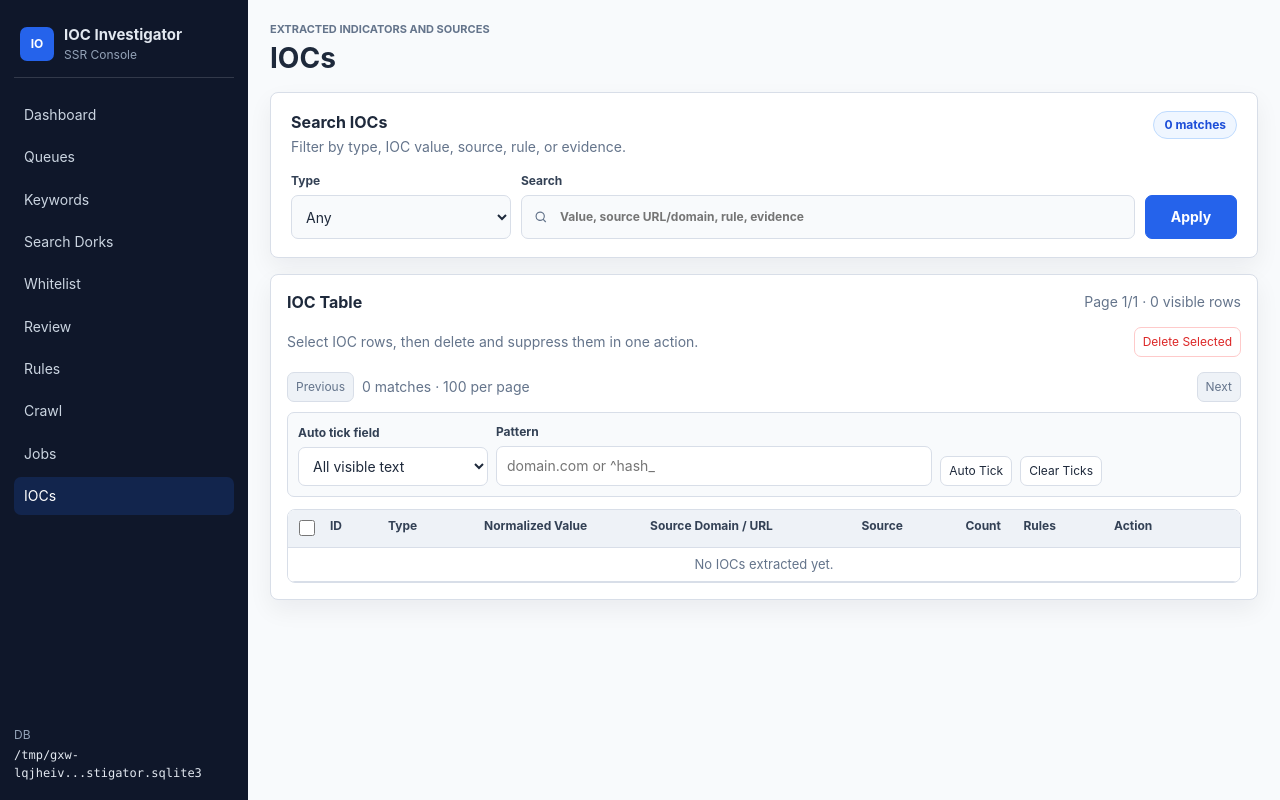
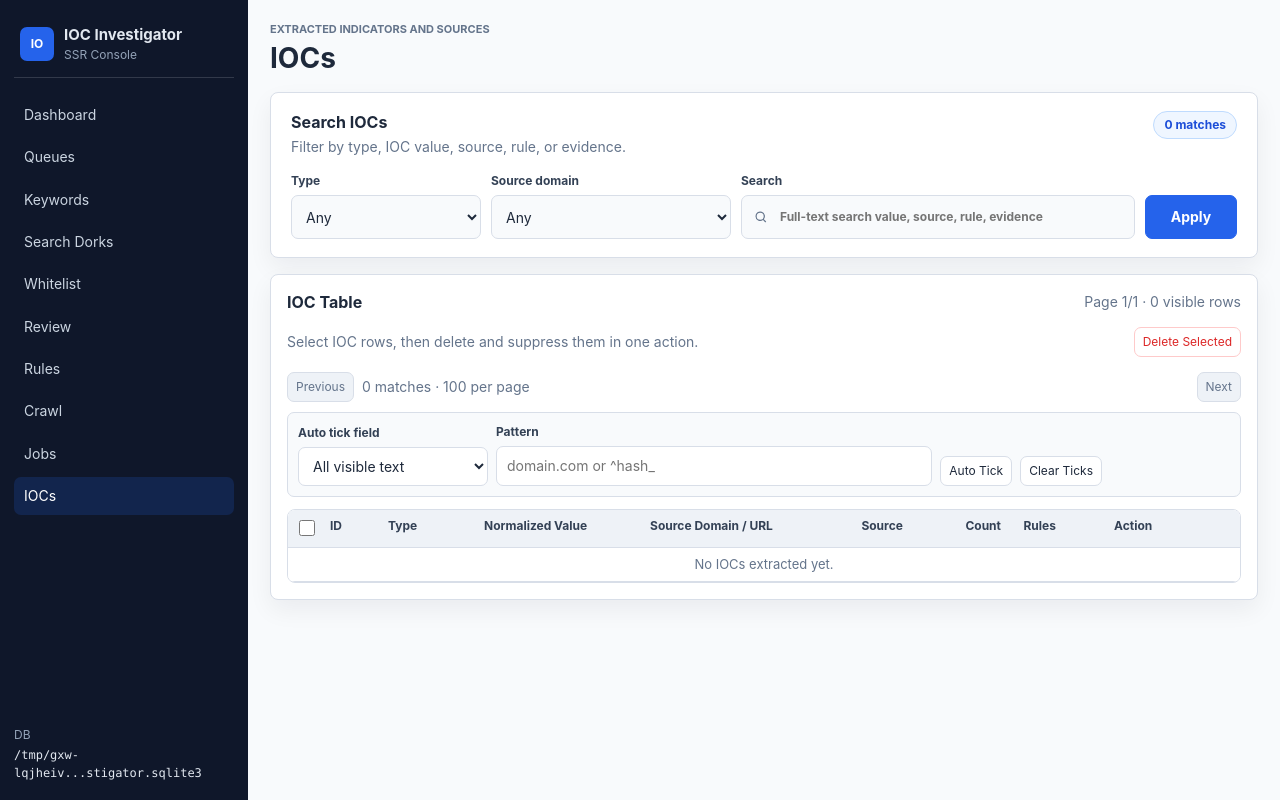
Before and after one commit to giangnamG/crawl-ioc, a Flask app: page /iocs in a window 1280 px wide. Run offline with Flask 3, Linux system fonts and the light colour scheme; data comes from the database, SQL or seed files in the repository; data that the repository does not hold is empty; some libraries are stand-ins or nearby versions.

Commit message:
Add IOC domain filter and full-text search

```diff
--- a/ioc_app/app.py
+++ b/ioc_app/app.py
@@ -982,16 +982,24 @@ def create_app(start_worker: bool = False) -> Flask:
         selected_id = request.args.get("ioc_id", type=int)
         ioc_type = request.args.get("type", "")
         q = request.args.get("q", "").strip()
+        source_domain = normalize_ioc_domain_filter(request.args.get("domain", ""))
         page_size = request.args.get("page_size", type=int) or DEFAULT_IOC_PAGE_SIZE
         with connect() as conn:
-            total = count_iocs(conn, ioc_type, q)
+            total = count_iocs(conn, ioc_type, q, source_domain)
             pagination = build_pagination(
                 request.args.get("page", type=int),
                 total,
                 page_size,
                 DEFAULT_IOC_PAGE_SIZE,
             )
-            rows = query_iocs(conn, ioc_type, q, pagination["page_size"], pagination["offset"])
+            rows = query_iocs(
+                conn,
+                ioc_type,
+                q,
+                source_domain,
+                pagination["page_size"],
+                pagination["offset"],
+            )
             sources = []
             selected = None
             if selected_id:
@@ -1023,6 +1031,7 @@ def create_app(start_worker: bool = False) -> Flask:
             sources=sources,
             ioc_type=ioc_type,
             q=q,
+            source_domain=source_domain,
             pagination=pagination,
         )
 
@@ -1092,7 +1101,12 @@ def create_app(start_worker: bool = False) -> Flask:
             ).fetchone()
             if not row:
                 flash("IOC not found.", "error")
-                return redirect(url_for("iocs", type=request.form.get("type", ""), q=request.form.get("q", "")))
+                return redirect(url_for(
+                    "iocs",
+                    type=request.form.get("type", ""),
+                    q=request.form.get("q", ""),
+                    domain=request.form.get("domain", ""),
+                ))
             source_count = scalar(conn, "SELECT COUNT(*) FROM ioc_sources WHERE ioc_id = ?", (ioc_id,))
             conn.execute(
                 """
@@ -1112,6 +1126,7 @@ def create_app(start_worker: bool = False) -> Flask:
             "iocs",
             type=request.form.get("type", ""),
             q=request.form.get("q", ""),
+            domain=request.form.get("domain", ""),
             page=request.form.get("page", type=int) or 1,
         ))
 
@@ -1120,7 +1135,12 @@ def create_app(start_worker: bool = False) -> Flask:
         ioc_ids = unique_ints(request.form.getlist("ioc_ids"))
         if not ioc_ids:
             flash("Select at least one IOC row.", "error")
-            return redirect(url_for("iocs", type=request.form.get("type", ""), q=request.form.get("q", "")))
+            return redirect(url_for(
+                "iocs",
+                type=request.form.get("type", ""),
+                q=request.form.get("q", ""),
+                domain=request.form.get("domain", ""),
+            ))
 
         placeholders = ",".join("?" for _ in ioc_ids)
         with connect() as conn:
@@ -1158,6 +1178,7 @@ def create_app(start_worker: bool = False) -> Flask:
             "iocs",
             type=request.form.get("type", ""),
             q=request.form.get("q", ""),
+            domain=request.form.get("domain", ""),
             page=request.form.get("page", type=int) or 1,
         ))
 
@@ -2042,19 +2063,73 @@ def query_keyword_search_results(conn, queue_id: int):
     ).fetchall()
 
 
-def build_ioc_filters(ioc_type: str, q: str) -> tuple[str, list[object]]:
+def normalize_ioc_domain_filter(value: str | None) -> str:
+    raw = (value or "").strip().lower()
+    if raw == "code-hosts":
+        raw = "github.com,gitlab.com"
+    domains: list[str] = []
+    for part in raw.split(","):
+        domain = part.strip()
+        if not domain:
+            continue
+        if "://" in domain:
+            domain = urlsplit(domain).hostname or ""
+        domain = domain.split("/", 1)[0].split(":", 1)[0].strip().lstrip(".")
+        domain = "".join(char for char in domain if char.isalnum() or char in ".-")
+        if domain and domain not in domains:
+            domains.append(domain)
+    return ",".join(domains)
+
+
+def split_ioc_search_tokens(q: str) -> list[str]:
+    return [token.lower() for token in q.split() if token.strip()][:12]
+
+
+def build_ioc_filters(ioc_type: str, q: str, source_domain: str = "") -> tuple[str, list[object]]:
     params: list[object] = []
     where = ["COALESCE(i.deleted, 0) = 0"]
     if ioc_type:
         where.append("i.type = ?")
         params.append(ioc_type)
-    if q:
-        like = f"%{q}%"
+
+    source_domains = [item for item in source_domain.split(",") if item]
+    if source_domains:
+        domain_clauses = []
+        for domain in source_domains:
+            domain_clauses.append(
+                """
+                (
+                  LOWER(COALESCE(u3.domain, '')) = ?
+                  OR LOWER(COALESCE(u3.domain, '')) LIKE ?
+                )
+                """
+            )
+            params.extend([domain, f"%.{domain}"])
+        where.append(
+            """
+            EXISTS (
+              SELECT 1
+              FROM ioc_sources sd
+              JOIN urls u3 ON u3.id = sd.source_url_id
+              WHERE sd.ioc_id = i.id
+                AND (
+            """
+            + " OR ".join(domain_clauses)
+            + """
+                )
+            )
+            """
+        )
+
+    for token in split_ioc_search_tokens(q):
+        like = f"%{token}%"
         where.append(
             """
             (
-              i.value_norm LIKE ?
-              OR i.value_raw LIKE ?
+              CAST(i.id AS TEXT) LIKE ?
+              OR LOWER(COALESCE(i.type, '')) LIKE ?
+              OR LOWER(COALESCE(i.value_norm, '')) LIKE ?
+              OR LOWER(COALESCE(i.value_raw, '')) LIKE ?
               OR EXISTS (
                 SELECT 1
                 FROM ioc_sources s2
@@ -2062,23 +2137,23 @@ def build_ioc_filters(ioc_type: str, q: str) -> tuple[str, list[object]]:
                 LEFT JOIN extraction_rules r2 ON r2.id = s2.extraction_rule_id
                 WHERE s2.ioc_id = i.id
                   AND (
-                    u2.domain LIKE ?
-                    OR u2.url_norm LIKE ?
-                    OR s2.source_type LIKE ?
-                    OR r2.name LIKE ?
-                    OR s2.evidence_text LIKE ?
+                    LOWER(COALESCE(u2.domain, '')) LIKE ?
+                    OR LOWER(COALESCE(u2.url_norm, '')) LIKE ?
+                    OR LOWER(COALESCE(s2.source_type, '')) LIKE ?
+                    OR LOWER(COALESCE(r2.name, '')) LIKE ?
+                    OR LOWER(COALESCE(s2.evidence_text, '')) LIKE ?
                   )
               )
             )
             """
         )
-        params.extend([like, like, like, like, like, like, like])
+        params.extend([like, like, like, like, like, like, like, like, like])
     where_sql = "WHERE " + " AND ".join(where) if where else ""
     return where_sql, params
 
 
-def count_iocs(conn, ioc_type: str, q: str) -> int:
-    where_sql, params = build_ioc_filters(ioc_type, q)
+def count_iocs(conn, ioc_type: str, q: str, source_domain: str = "") -> int:
+    where_sql, params = build_ioc_filters(ioc_type, q, source_domain)
     return scalar(
         conn,
         f"""
@@ -2090,8 +2165,15 @@ def count_iocs(conn, ioc_type: str, q: str) -> int:
     )
 
 
-def query_iocs(conn, ioc_type: str, q: str, limit: int = DEFAULT_IOC_PAGE_SIZE, offset: int = 0):
-    where_sql, params = build_ioc_filters(ioc_type, q)
+def query_iocs(
+    conn,
+    ioc_type: str,
+    q: str,
+    source_domain: str = "",
+    limit: int = DEFAULT_IOC_PAGE_SIZE,
+    offset: int = 0,
+):
+    where_sql, params = build_ioc_filters(ioc_type, q, source_domain)
     return conn.execute(
         f"""
         SELECT i.*,
--- a/ioc_app/static/app.css
+++ b/ioc_app/static/app.css
@@ -674,10 +674,10 @@ tbody tr:hover .review-url-actions-cell {
 
 .ioc-filter-form {
   display: grid;
-  grid-template-columns: minmax(160px, 220px) minmax(360px, 640px) auto;
+  grid-template-columns: minmax(140px, 190px) minmax(190px, 240px) minmax(360px, 1fr) auto;
   align-items: end;
   gap: 10px;
-  max-width: 980px;
+  max-width: 1180px;
 }
 
 .ioc-filter-form label {
--- a/ioc_app/templates/iocs.html
+++ b/ioc_app/templates/iocs.html
@@ -23,6 +23,15 @@
           {% endfor %}
         </select>
       </label>
+      <label class="ioc-filter-domain">
+        <span>Source domain</span>
+        <select name="domain">
+          <option value="" {% if not source_domain %}selected{% endif %}>Any</option>
+          <option value="github.com,gitlab.com" {% if source_domain == "github.com,gitlab.com" %}selected{% endif %}>GitHub + GitLab</option>
+          <option value="github.com" {% if source_domain == "github.com" %}selected{% endif %}>github.com</option>
+          <option value="gitlab.com" {% if source_domain == "gitlab.com" %}selected{% endif %}>gitlab.com</option>
+        </select>
+      </label>
       <label class="ioc-filter-search">
         <span>Search</span>
         <span class="ioc-search-control">
@@ -34,13 +43,13 @@
             name="q"
             value="{{ q }}"
             autocomplete="off"
-            placeholder="Value, source URL/domain, rule, evidence"
+            placeholder="Full-text search value, source, rule, evidence"
           >
         </span>
       </label>
       <div class="ioc-filter-actions">
         <button class="button primary" type="submit">Apply</button>
-        {% if ioc_type or q %}
+        {% if ioc_type or q or source_domain %}
           <a class="button" href="{{ url_for('iocs') }}">Clear</a>
         {% endif %}
       </div>
@@ -61,19 +70,20 @@
     >
       <input type="hidden" name="type" value="{{ ioc_type }}">
       <input type="hidden" name="q" value="{{ q }}">
+      <input type="hidden" name="domain" value="{{ source_domain }}">
       <input type="hidden" name="page" value="{{ pagination.page }}">
       <span class="muted">Select IOC rows, then delete and suppress them in one action.</span>
       <button class="button small danger" type="submit">Delete Selected</button>
     </form>
     <div class="pagination-bar" aria-label="IOC pagination">
       {% if pagination.has_prev %}
-        <a class="button small" href="{{ url_for('iocs', type=ioc_type, q=q, page=pagination.prev_page, page_size=pagination.page_size) }}">Previous</a>
+        <a class="button small" href="{{ url_for('iocs', type=ioc_type, q=q, domain=source_domain, page=pagination.prev_page, page_size=pagination.page_size) }}">Previous</a>
       {% else %}
         <span class="button small disabled">Previous</span>
       {% endif %}
       <span class="muted">{{ pagination.total }} matches · {{ pagination.page_size }} per page</span>
       {% if pagination.has_next %}
-        <a class="button small" href="{{ url_for('iocs', type=ioc_type, q=q, page=pagination.next_page, page_size=pagination.page_size) }}">Next</a>
+        <a class="button small" href="{{ url_for('iocs', type=ioc_type, q=q, domain=source_domain, page=pagination.next_page, page_size=pagination.page_size) }}">Next</a>
       {% else %}
         <span class="button small disabled">Next</span>
       {% endif %}
@@ -180,6 +190,7 @@
                 <form method="post" action="{{ url_for('delete_ioc', ioc_id=row.id) }}" onsubmit="return confirm('Delete this IOC? It will stay suppressed if crawled again. Evidence rows and source URLs will be kept.');">
                   <input type="hidden" name="type" value="{{ ioc_type }}">
                   <input type="hidden" name="q" value="{{ q }}">
+                  <input type="hidden" name="domain" value="{{ source_domain }}">
                   <input type="hidden" name="page" value="{{ pagination.page }}">
                   <button class="button small danger" type="submit">Delete</button>
                 </form>
```
